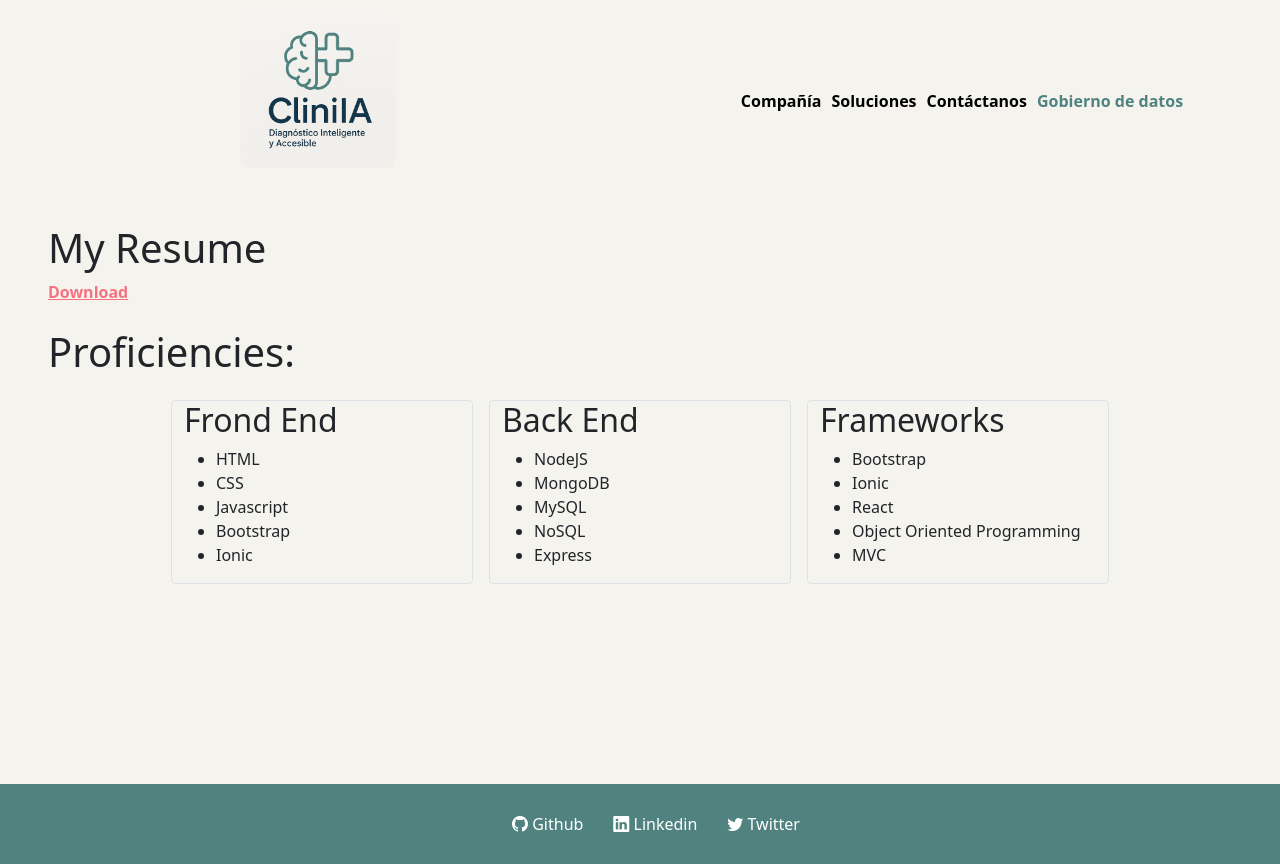
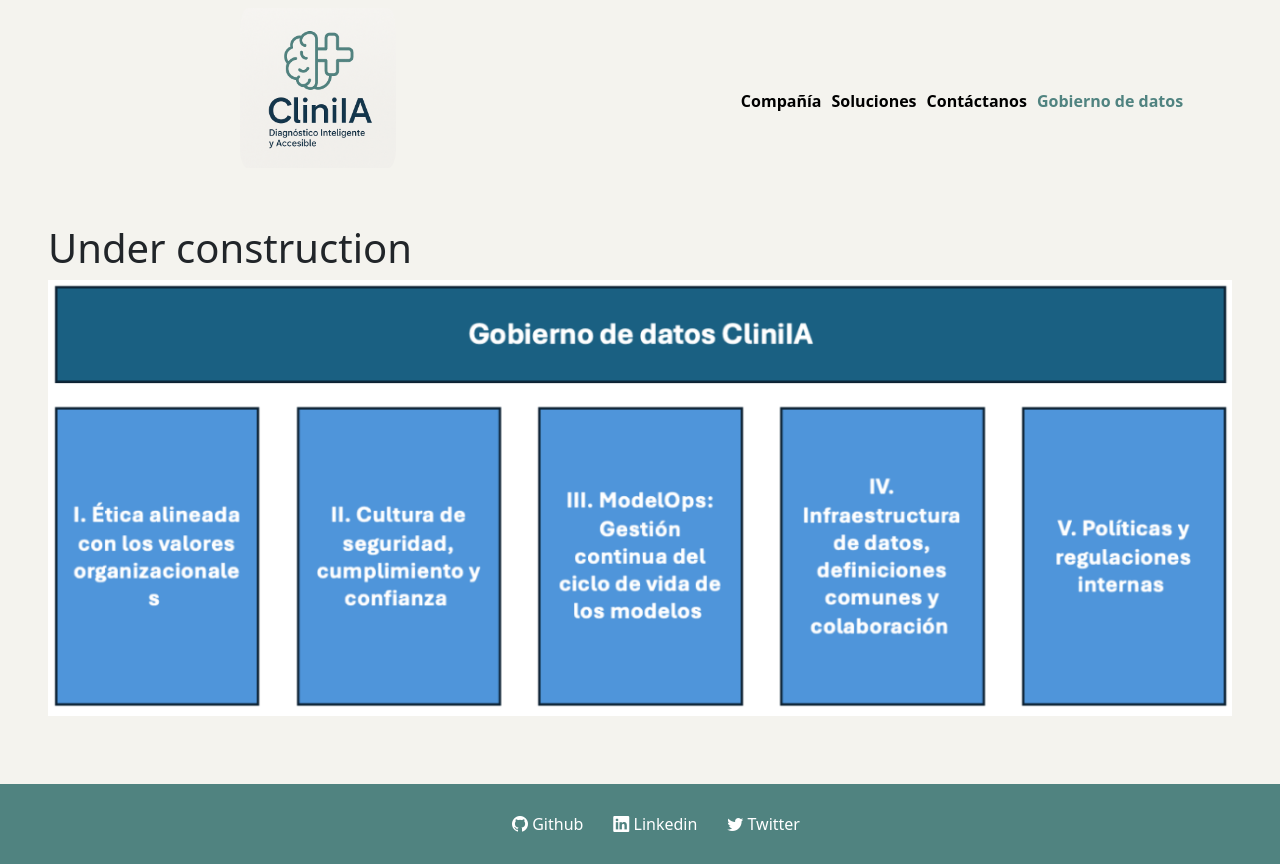
Before and after one commit to ireyesleon/cliniia, a React (Create React App) app: page /resume in a window 1280 px wide. Built offline with nearby package versions, Linux system fonts and the light colour scheme.

Commit message:
MVP for CliniIA website

```diff
--- a/public/index.html
+++ b/public/index.html
@@ -24,7 +24,7 @@
       work correctly both with client-side routing and a non-root public URL.
       Learn how to configure a non-root public URL by running `npm run build`.
     -->
-    <title>Isaias Reyes Portfolio</title>
+    <title>CliniIA</title>
   </head>
   <body>
     <noscript>You need to enable JavaScript to run this app.</noscript>
--- a/src/components/Resume.js
+++ b/src/components/Resume.js
@@ -4,41 +4,8 @@ import React from 'react'
 function Resume() {
   return (
     <div className='p-5 main'>
-        <h1>My Resume</h1>
-        <a className='resume' href='../assets/IsaiasReyesLeonResume.pdf' download>Download</a>
-        <div className='row d-flex justify-content-center mt-4'>
-        <h1 className='mb-3'>Proficiencies:</h1>
-        <div className='col-12 col-sm-3  border rounded m-2'>
-        <h2>Frond End</h2>
-        <ul>
-          <li>HTML</li>
-          <li>CSS</li>
-          <li>Javascript</li>
-          <li>Bootstrap</li>
-          <li>Ionic</li>
-        </ul>
-        </div>
-        <div className='col-12 col-sm-3  border rounded m-2'>
-        <h2>Back End</h2>
-        <ul>
-          <li>NodeJS</li>
-          <li>MongoDB</li>
-          <li>MySQL</li>
-          <li>NoSQL</li>
-          <li>Express</li>
-        </ul>
-        </div>
-        <div className='col-12 col-sm-3  border rounded m-2'>
-        <h2>Frameworks</h2>
-        <ul>
-          <li>Bootstrap</li>
-          <li>Ionic</li>
-          <li>React</li>
-          <li>Object Oriented Programming</li>
-          <li>MVC</li>
-        </ul>
-        </div>
-        </div>
+        <h1>Under construction</h1>
+        <img className='col-12 col-md-12 mx-auto d-block' id="centro-pic" src={require('.././assets/images/governance.png')} alt="logo" />
     </div>
   )
 }
```
Also changed, not shown: package.json (+7 -7 lines), src/assets/images/governance.png (added), 10 other files (tests, documents, lock files or other folders).
